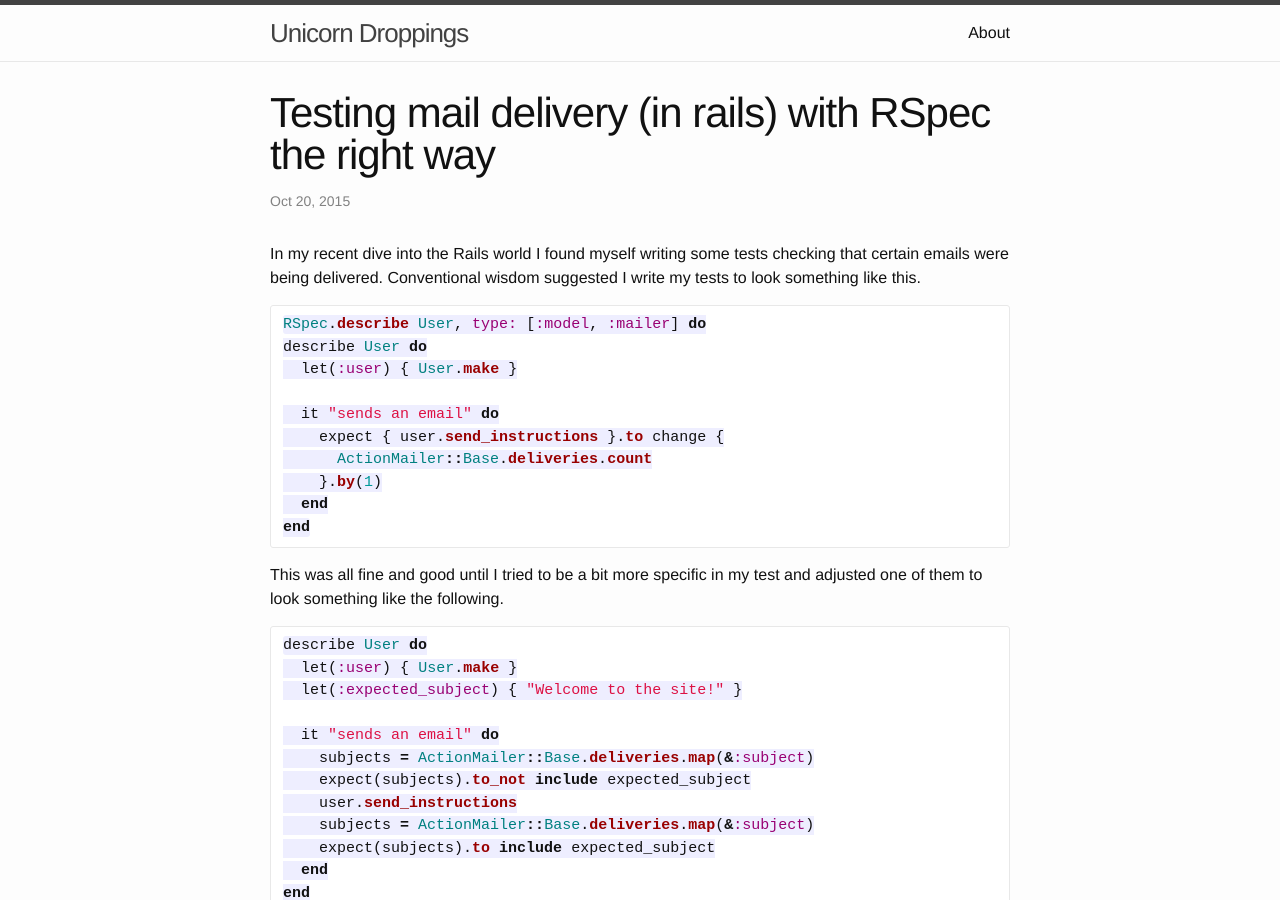
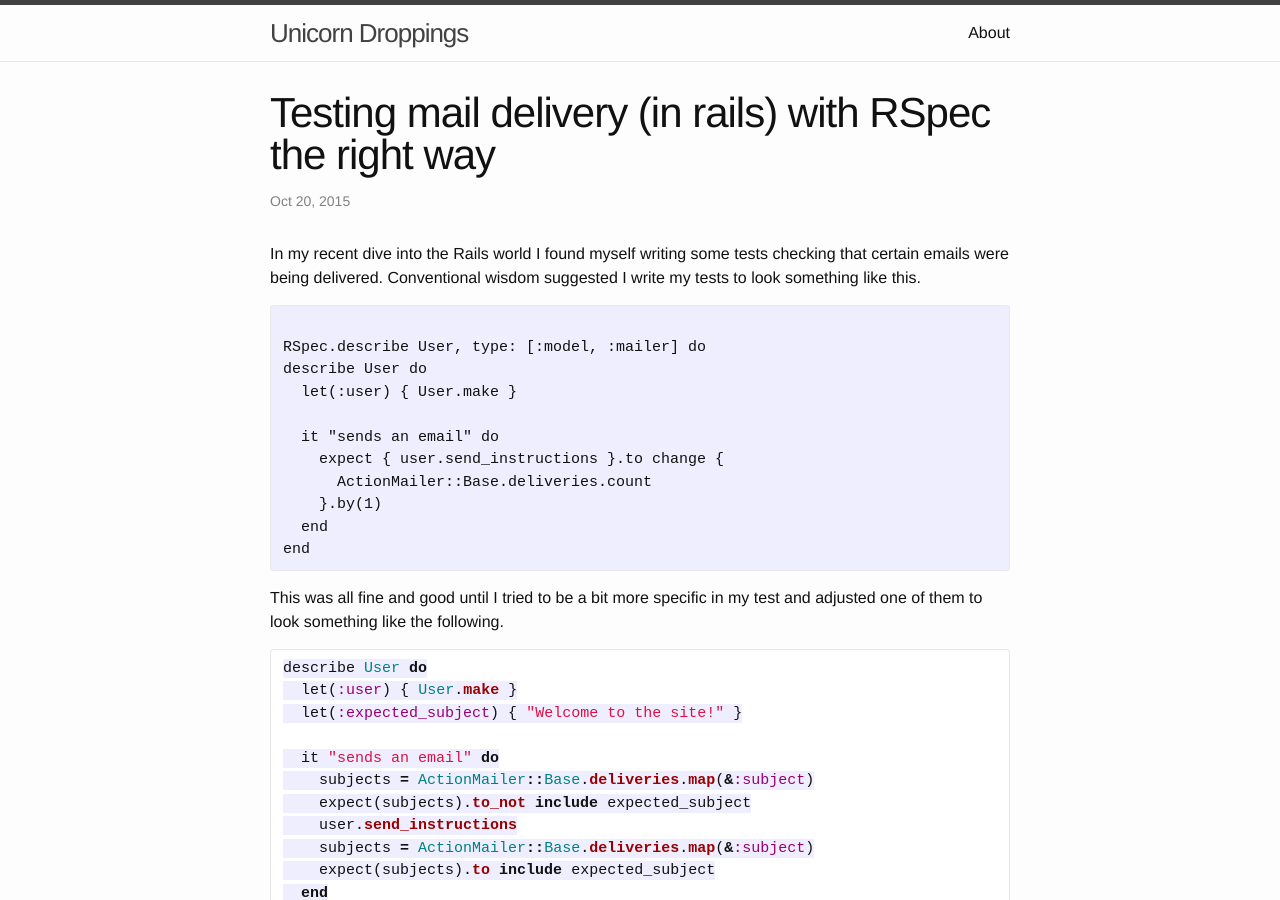
Before and after one commit to pipermerriam/pipermerriam.github.io, a Jekyll site: the page built from _posts/2015-10-20-rspec-mailer-type.markdown, in a window 1280 px wide and 900 px high. Built offline with Jekyll 4.4.1, drawn with Linux system fonts in a browser that asks for light colours.

Commit message:
code blocks

````diff
--- a/_posts/2015-10-20-rspec-mailer-type.markdown
+++ b/_posts/2015-10-20-rspec-mailer-type.markdown
@@ -10,7 +10,7 @@ In my recent dive into the Rails world I found myself writing some tests
 checking that certain emails were being delivered.  Conventional wisdom
 suggested I write my tests to look something like this.
 
-```ruby
+<pre><code class="language-ruby">
 RSpec.describe User, type: [:model, :mailer] do
 describe User do
   let(:user) { User.make }
@@ -21,7 +21,7 @@ describe User do
     }.by(1)
   end
 end
-```
+</code></pre>
 
 This was all fine and good until I tried to be a bit more specific in my test
 and adjusted one of them to look something like the following.
````
